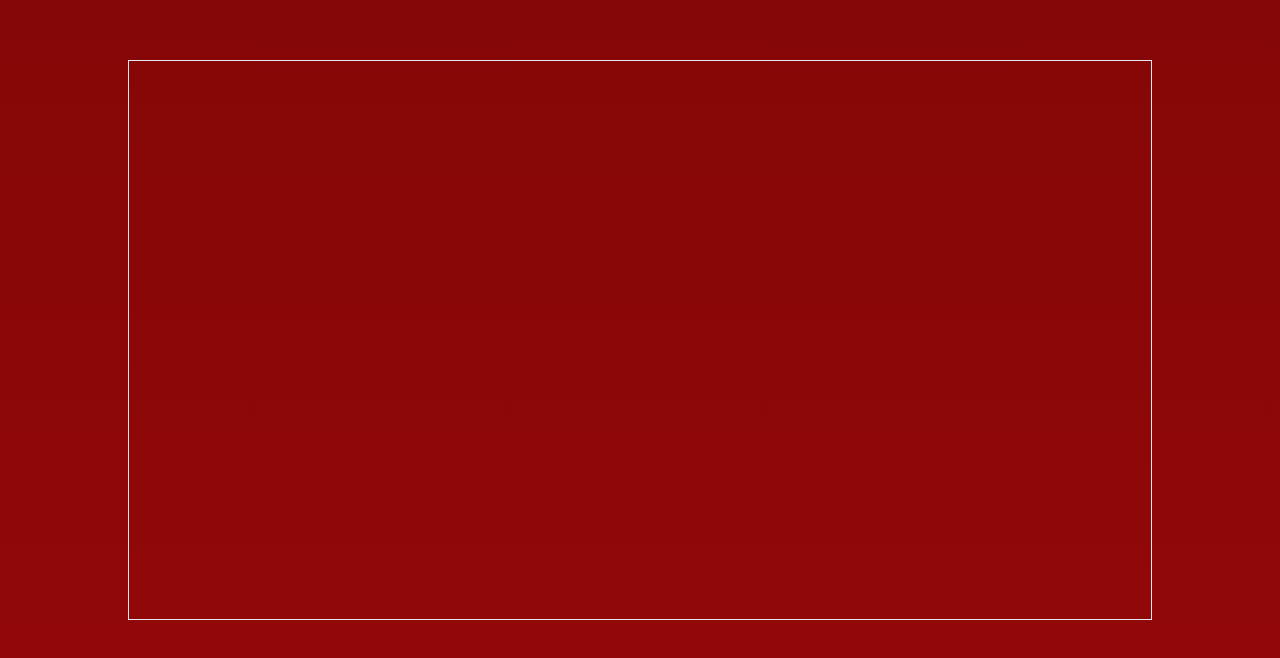
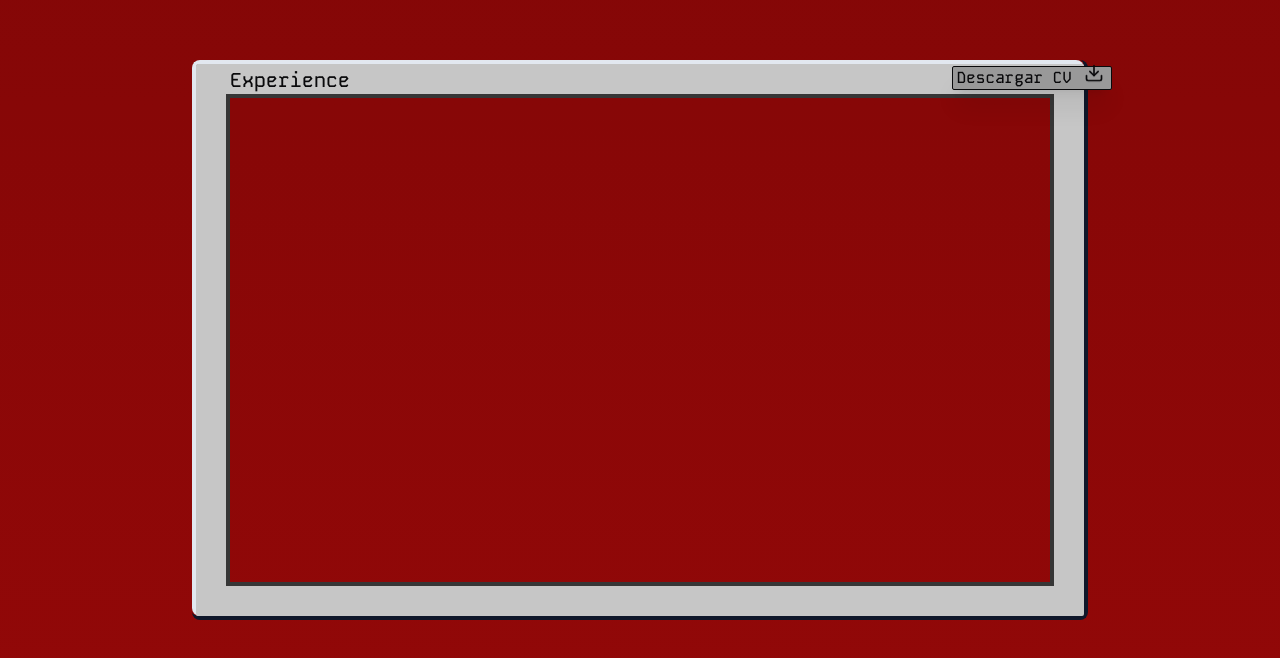
Before and after one commit to JulianMbp/portfolio, a Next.js app: page / in a window 1280 px wide. Shown: the part 3128-3786 px from the top of the page. Built offline with nearby package versions, Linux system fonts and the light colour scheme.

Commit message:
agregar experiences marco

```diff
--- a/app/layout.tsx
+++ b/app/layout.tsx
@@ -1,37 +1,37 @@
 import type { Metadata } from "next";
 import { Inter } from "next/font/google";
+import localFont from "next/font/local";
 import "./globals.css";
+import { Providers } from './providers';
 
 const inter = Inter({ subsets: ["latin"] });
+
+/* Fonts Kode */
+const kodeMonoRegular = localFont({
+  src: "./fonts/kode/KodeMono-Regular.ttf",
+  variable: '--font-kode-regular-mono',
+  weight: '400',
+});
+const kodeMonoMedium = localFont({
+  src: "./fonts/kode/KodeMono-Medium.ttf",
+  variable: '--font-kode-medium-mono',
+  weight: '500',
+});
+const kodeMonoSemiBold = localFont({
+  src: "./fonts/kode/KodeMono-SemiBold.ttf",
+  variable: '--font-kode-semi-bold-mono',
+  weight: '600',
+});
+const kodeMonoBold = localFont({
+  src: "./fonts/kode/KodeMono-Bold.ttf",
+  variable: '--font-kode-bold-mono',
+  weight: '700',
+});
 
 export const metadata: Metadata = {
   title: "Create Next App",
   description: "Generated by create next app",
 };
-/* Fonts Kode */
-/* const kodeMonoRegular = localFont({
-  src: "./fonts/kode/KodeMono-Regular.ttf",
-  variable: '--font-kode-regular-mono',
-  weight: '400',
-});
-
-const kodeMonoMedium = localFont({
-  src: "./fonts/kode/KodeMono-Medium.ttf",
-  variable: '--font-kode-medium-mono',
-  weight: '500',
-});
-
-const kodeMonoSemiBold = localFont({
-  src: "./fonts/kode/KodeMono-SemiBold.ttf",
-  variable: '--font-kode-semi-bold-mono',
-  weight: '600',
-});
-
-const kodeMonoBold = localFont({
-  src: "./fonts/kode/KodeMono-Bold.ttf",
-  variable: '--font-kode-bold-mono',
-  weight: '700',
-}) */
 
 export default function RootLayout({
   children,
@@ -40,10 +40,9 @@ export default function RootLayout({
 }>) {
   return (
     <html lang="en">
-      <body className={inter.className }>
-        {children}
+      <body className={` ${kodeMonoRegular.variable} ${kodeMonoMedium.variable} ${kodeMonoSemiBold.variable} ${kodeMonoBold.variable } antialiased` }>
+      <Providers>{children}</Providers>
       </body>
-
     </html>
   );
 }
--- a/app/sections/contact.tsx
+++ b/app/sections/contact.tsx
@@ -19,7 +19,7 @@ const ModalPage: React.FC = () => {
             {/* Logo */}
             <Image className="w-44 md:w-64 object-cover md:object-cover" src={Logo} alt="" />
             {/* Nombre */}
-            <h1 className=" cols-span-1 text-slate-50 font-medium text-5xl text-center text-nowrap">Julian_MBP.dev</h1>
+            <h1 className=" cols-span-1 text-slate-50 font-medium text-5xl text-center text-nowrap ">Julian_MBP.dev</h1>
             {/* Boton contacto */}
             <button
         className='h-24 duration-300 flex items-center rounded-3xl p-3 bg-blue-500 gap-3
@@ -27,15 +27,15 @@ const ModalPage: React.FC = () => {
             hover:shadow-2xl transition-all shadow-black'
         onClick={openModal}>
                 <svg className="animate-bounce h-8 w-8 text-slate-100"  viewBox="0 0 24 24"  fill="none"  stroke="currentColor"  stroke-width="2"  stroke-linecap="round"  stroke-linejoin="round">  <path d="M22 16.92v3a2 2 0 0 1-2.18 2 19.79 19.79 0 0 1-8.63-3.07 19.5 19.5 0 0 1-6-6 19.79 19.79 0 0 1-3.07-8.67A2 2 0 0 1 4.11 2h3a2 2 0 0 1 2 1.72 12.84 12.84 0 0 0 .7 2.81 2 2 0 0 1-.45 2.11L8.09 9.91a16 16 0 0 0 6 6l1.27-1.27a2 2 0 0 1 2.11-.45 12.84 12.84 0 0 0 2.81.7A2 2 0 0 1 22 16.92z" /></svg>
-                <h1 className="text-slate-100 font-regular hidden md:block">Contact_With_Me</h1>
-      </button>
+                <h1 className="text-slate-100 font-regular hidden md:block font-[family-name:var(--font-kode-medium-mono)]">Contact_With_Me</h1>
+            </button>
       <br />
       <Modal isOpen={isModalOpen} onClose={closeModal} title="Software Engineer" >
         <p className="font-semibold text-lg text-cyan-500">Numero de Contacto</p>
-        <p>315-242-74-21</p>
+        <p className="text-zinc-950">315-242-74-21</p>
         <p className="font-semibold  text-lg text-cyan-500">Correo Electronico</p>
         <dl className="flex items-center justify-between">
-          <p>julian.bastidasmp@gmail.com</p>
+          <p className="text-zinc-950">julian.bastidasmp@gmail.com</p>
           <a className="duration-300 text-slate-50 flex items-center rounded-3xl p-3 bg-blue-500 gap-3
                     shadow-xl hover:border-hidden hover:scale-110 active:scale-95 active:duration-200
                     hover:shadow-2xl transition-all" href="mailto:julian.bastidasmp@gmail.com">Escribir Correo</a>
--- a/app/sections/experience.tsx
+++ b/app/sections/experience.tsx
@@ -1,18 +1,30 @@
-import {Popover, PopoverTrigger, PopoverContent} from "@nextui-org/popover";
-import {Tabs, Tab, Card, CardBody, CardHeader} from "@nextui-org/react";
 
 const experience = () => {
 return (
     <section id="experience" className="flex h-screen w-screen items-center justify-center">
-        <section className="md:h-[70%] md:w-[80%] border">
-            <div className="flex w-full flex-col">
-
-            </div>
+        <section className="h-[70%] w-[70%] border-b-4 border-r-4 border-slate-900 rounded-lg text-zinc-950">
+            <section className="h-[100%] w-[100%] border-t-4 border-l-4 border-slate-200 rounded-lg">
+                <section className="h-[100%] w-[100%] border-[30px] border-minecraft-border-300 rounded-sm">
+                    <dl className="border-minecraft-border-950 border-4 h-[100%] w-[100%]">
+                        <h1 className="-mt-8 font-[family-name:var(--font-kode-medium-mono)] text-xl">Experience</h1>
+                        <a className=" duration-30 items-center gap-3
+                                    shadow-xl hover:scale-110
+                                    active:scale-95 active:duration-200
+                                    hover:shadow-2xl transition-all flex  hover:bg-minecraft-border-500
+                                    hover:border gap-x-3 pl-1 bg-minecraft-border-500
+                                    ml-[60%] md:ml-[88%]
+                                    -mt-7 h-6 w-40 border border-zinc-950 rounded-sm"
+                            href="https://drive.google.com/file/d/12j5U5CZJAC6yy3Mg0jEfXIMPy9fz3N3t/view?usp=drive_link">
+                            <h1 className="font-[family-name:var(--font-kode-medium-mono)]">Descargar CV</h1>
+                            <svg className="animate-bounce h-5 w-5 text-zinc-950"  viewBox="0 0 24 24"  fill="none"  stroke="currentColor"  stroke-width="2"  stroke-linecap="round"  stroke-linejoin="round">  <path d="M21 15v4a2 2 0 0 1-2 2H5a2 2 0 0 1-2-2v-4" />  <polyline points="7 10 12 15 17 10" />  <line x1="12" y1="15" x2="12" y2="3" /></svg>
+                        </a>
+                    </dl>
+                </section>
+            </section>
         </section>
         {/* animate-bounce
         para animar con saltos el boton de descarga de cv*/}
     </section>
 )
-}
-
+};
 export default experience
--- a/app/sections/projects.tsx
+++ b/app/sections/projects.tsx
@@ -1,10 +1,8 @@
 import Image from "next/image";
-import Slide1 from "../img/About_Me.jpg";
 const projects = () => {
 return (
     <section id="projects" className="flex h-screen w-screen items-center justify-center">
 
     </section>
-)
-}
+)};
 export default projects
--- a/tailwind.config.ts
+++ b/tailwind.config.ts
@@ -50,7 +50,19 @@ const config: Config = {
         '900': '#7a4509',
         '950': '#572a00',
     },
-
+    'minecraft-border': {
+        '50': '#f7f7f7',
+        '100': '#ededed',
+        '200': '#dfdfdf',
+        '300': '#c6c6c6',
+        '400': '#adadad',
+        '500': '#999999',
+        '600': '#888888',
+        '700': '#7b7b7b',
+        '800': '#676767',
+        '900': '#545454',
+        '950': '#363636',
+    },
       },
       backgroundImage: {
         "gradient-radial": "radial-gradient(var(--tw-gradient-stops))",
```
